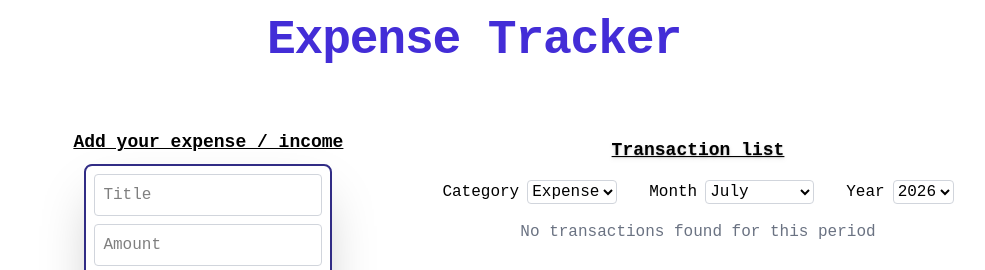
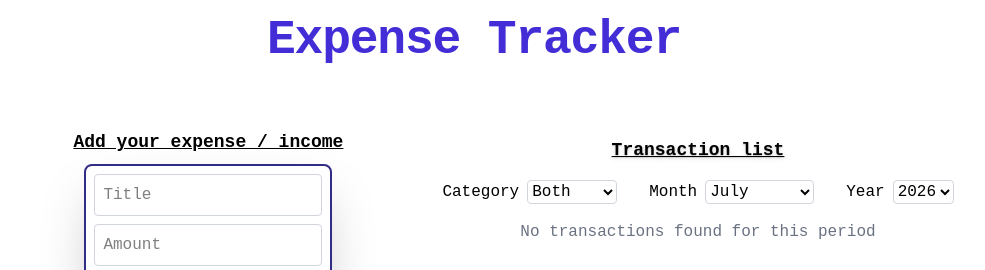
Before and after one commit to DanielGodoyGalindo/expense-tracker, a React (Vite) app: page / in a window 1280 px wide. Shown: the top 270 px of the page, without its empty margins (166-1151 px from the left). Built offline with nearby package versions, Linux system fonts and the light colour scheme.

Commit message:
fix(transactionList): add 'Both' option in Category select

```diff
--- a/src/App.tsx
+++ b/src/App.tsx
@@ -57,14 +57,17 @@ function App() {
     );
   });
 
-  const [selectedCategory, setSelectedCategory] = useState("Expense");
+  const [selectedCategory, setSelectedCategory] = useState("Both");
   // Filter by category
-  const filteredTransactions2 = filteredTransactions1.filter(transaction => {
-    const category = transaction.category;
-    return (category == selectedCategory);
-  })
+  const filteredTransactions2 =
+    selectedCategory === "Both"
+      ? filteredTransactions1
+      : filteredTransactions1.filter(
+        (transaction) => transaction.category === selectedCategory
+      );
 
   const [editingTransaction, setEditingTransaction] = useState<Transaction | null>(null);
+
 
   return (
     <div className="flex flex-col gap-8 p-4 min-h-screen">
--- a/src/components/TransactionList.tsx
+++ b/src/components/TransactionList.tsx
@@ -32,7 +32,7 @@ function TransactionList({ transactions, selectedMonth, selectedYear, selectedCa
     { name: "November", value: "11" },
     { name: "December", value: "12" },
   ];
-  const categories = ["Expense", "Income"];
+  const categories = ["Both", "Expense", "Income"];
 
 
   useEffect(() => {
```
